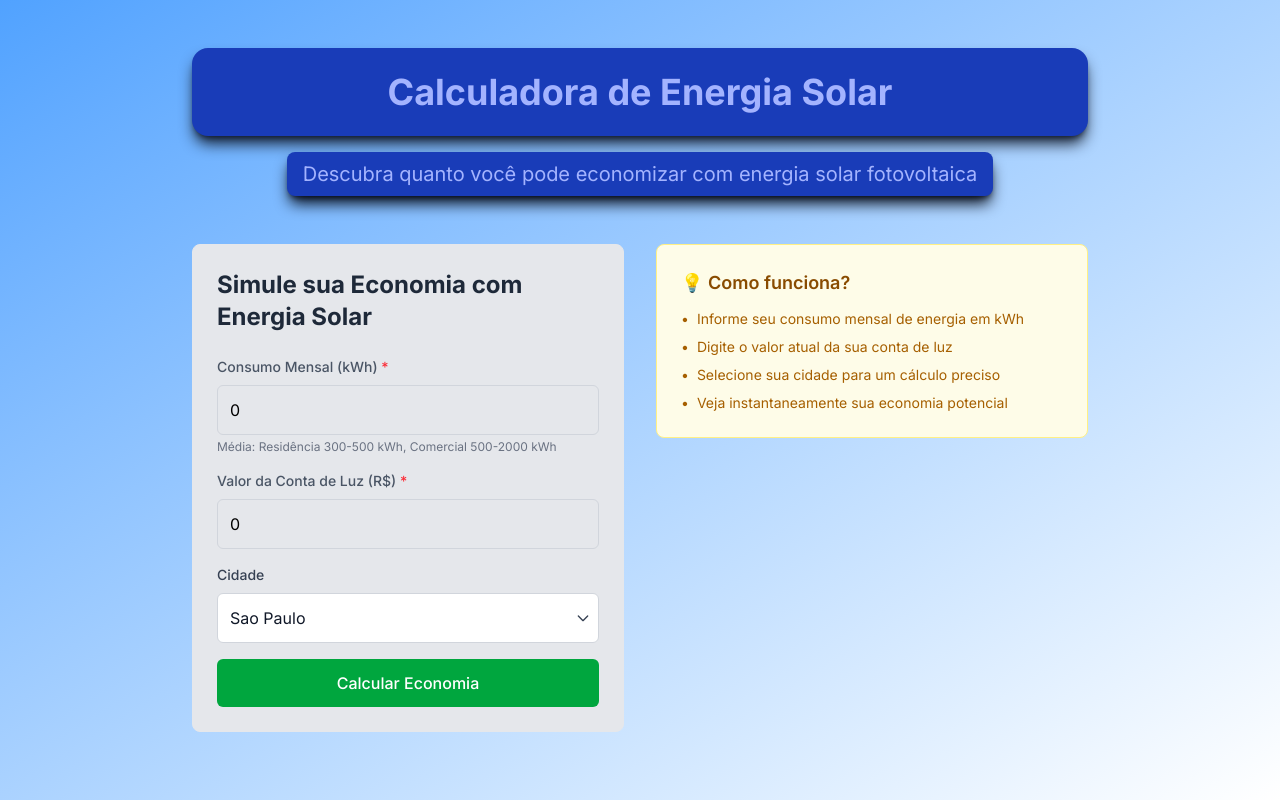
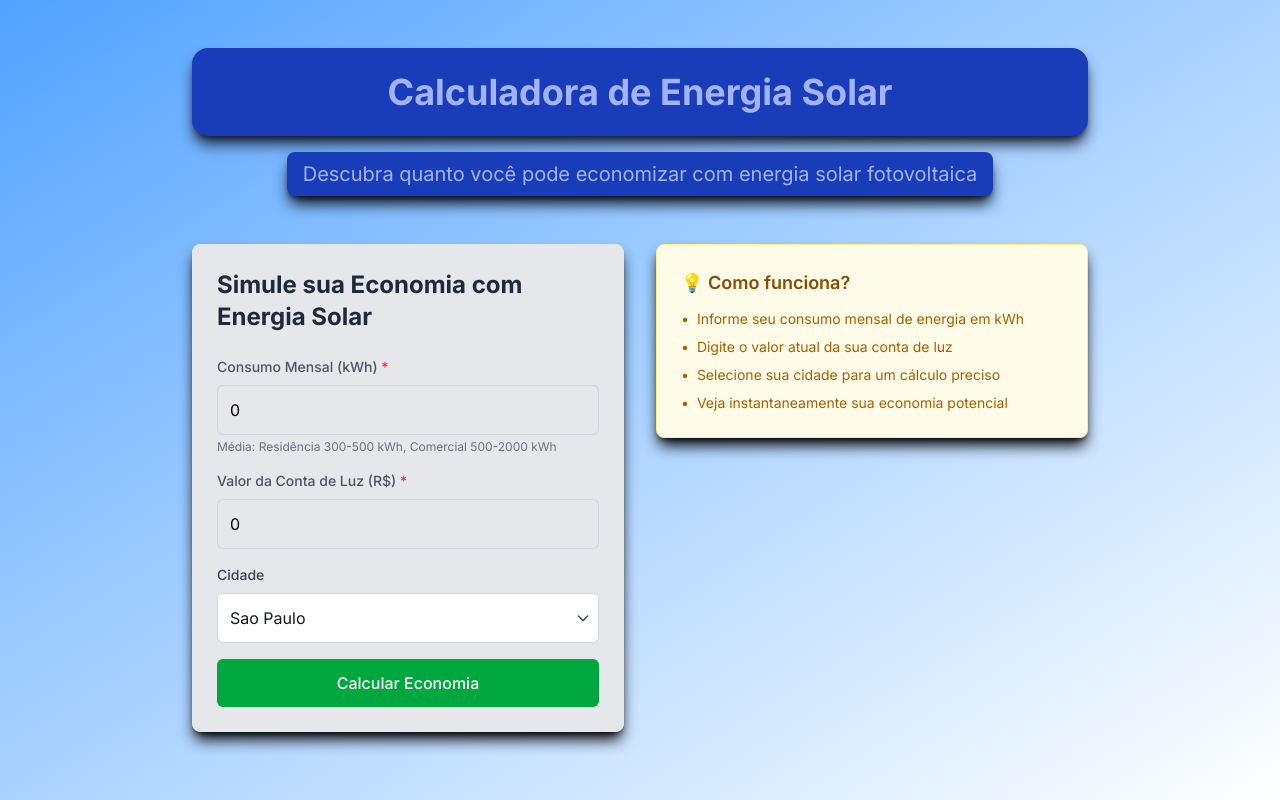
Before and after one commit to Bak4riba/calculadora-energia-solar, a Next.js app: page / in a window 1280 px wide. Built offline with nearby package versions, Linux system fonts and the light colour scheme.

Commit message:
fix: shadow adjust

```diff
--- a/src/app/components/CalculatorForm/CalculatorForm.tsx
+++ b/src/app/components/CalculatorForm/CalculatorForm.tsx
@@ -120,12 +120,12 @@ export default function CalculatorForm({ onCalculate, loading }: CalculatorFormP
   };
 
   return (
-    <form onSubmit={handleSubmit} className="bg-gray-200 dark:bg-gray-800 p-6 rounded-lg .lg:shadow-lg border border-gray-200 dark:border-gray-300">
+    <form onSubmit={handleSubmit} className="bg-gray-200 dark:bg-gray-800 p-6 rounded-lg .lg:shadow-lg border border-gray-200 dark:border-gray-300 shadow-lg shadow-black">
       <h2 className="text-2xl font-bold mb-6 text-gray-800 dark:text-white">
         Simule sua Economia com Energia Solar
       </h2>
 
-      <div className="space-y-4">
+      <div className="space-y-4 ">
         <Input
           label="Consumo Mensal (kWh)"
           type={"number"}
--- a/src/app/components/ResultDisplay/ResultDisplay.tsx
+++ b/src/app/components/ResultDisplay/ResultDisplay.tsx
@@ -10,7 +10,7 @@ export default function ResultsDisplay({ results }: ResultsDisplayProps) {
   if (!results) return null;
 
   return (
-    <div className="bg-white p-6 rounded-lg shadow-md">
+    <div className="bg-white p-6 rounded-lg shadow-lg shadow-black ">
       <h2 className="text-2xl font-bold mb-6 text-gray-800">Resultado da Simulação</h2>
 
       <div className="grid grid-cols-1 md:grid-cols-2 gap-6">
--- a/src/app/page.tsx
+++ b/src/app/page.tsx
@@ -56,7 +56,7 @@ export default function Home() {
             )}
 
             {!results && !loading && !error && (
-              <div className="bg-yellow-50 dark:bg-yellow-900 border border-yellow-200 dark:border-yellow-700 rounded-lg p-6">
+              <div className="bg-yellow-50 dark:bg-yellow-900 border border-yellow-200 dark:border-yellow-700 rounded-lg p-6 shadow-lg shadow-black">
                 <h3 className="font-semibold text-yellow-800 dark:text-yellow-200 mb-3 text-lg">
                   💡 Como funciona?
                 </h3>
```
